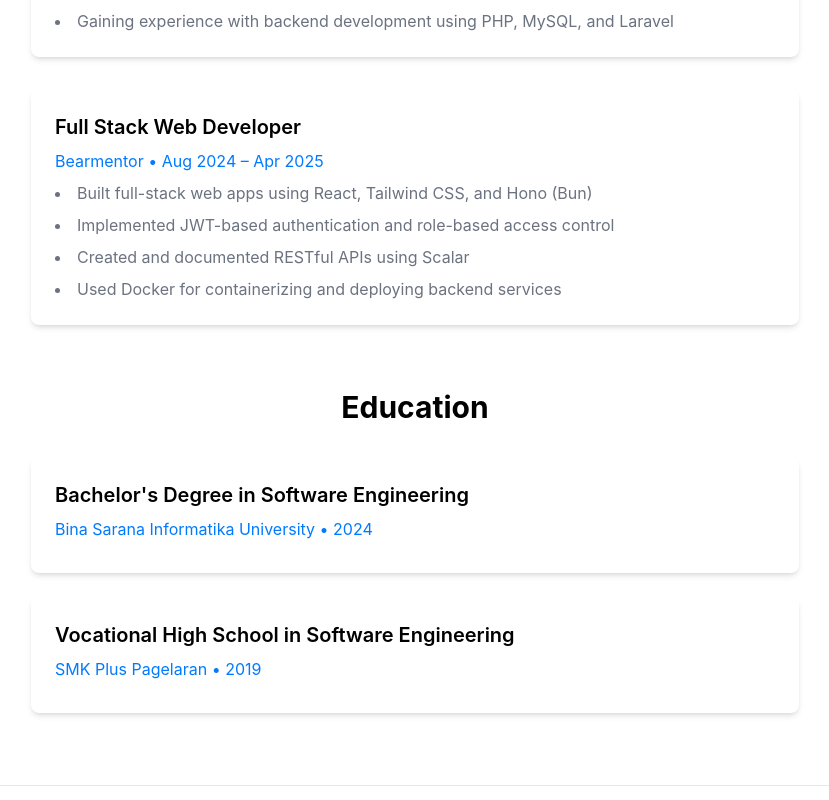
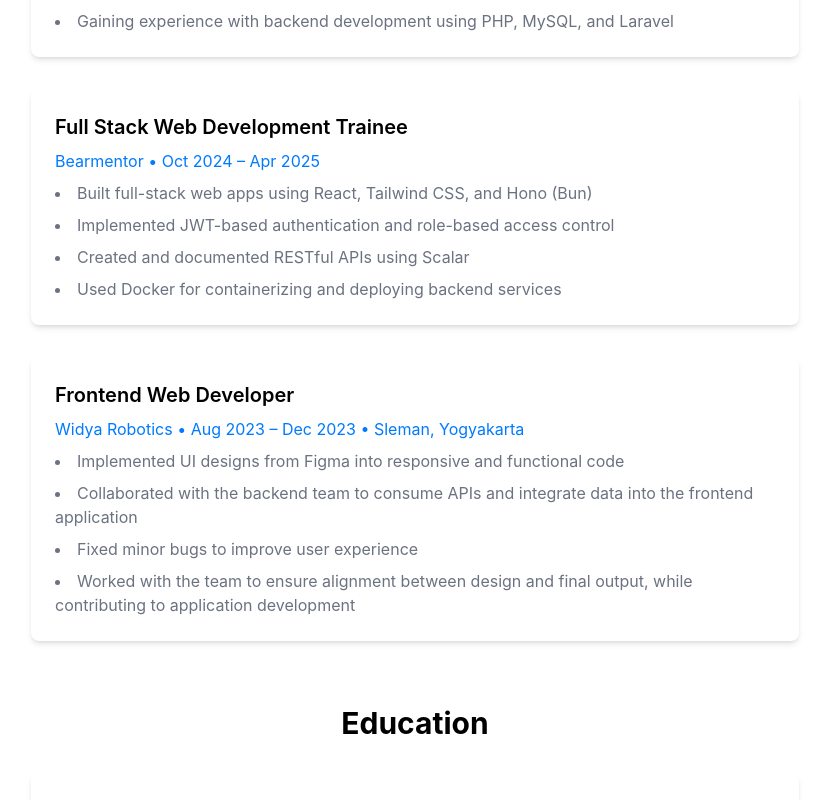
Before and after one commit to fathurrahman20/portfolio-v2, a Next.js app: page /about in a window 1280 px wide. Shown: the part 1147-1947 px from the top of the page, without its empty margins (225-1054 px from the left). Built offline with nearby package versions, Linux system fonts and the light colour scheme.

Commit message:
chore: update content

```diff
--- a/src/app/about/page.tsx
+++ b/src/app/about/page.tsx
@@ -57,7 +57,7 @@ export default function About() {
               {/* <li>Vue</li> */}
               <li>TypeScript</li>
               <li>React Query</li>
-              <li>Redux (Beginner)</li>
+              <li>Redux</li>
               <li>Shadcn UI</li>
               <li>Chakra UI</li>
               <li>Tailwind CSS</li>
@@ -77,7 +77,7 @@ export default function About() {
               <li>Bun</li>
               <li>Hono</li>
               <li>Express</li>
-              <li>Laravel (Beginner)</li>
+              <li>Laravel</li>
               <li>PostgreSQL</li>
               <li>MySQL</li>
               <li>MongoDB</li>
@@ -149,10 +149,10 @@ export default function About() {
             variants={fadeInUp}
             {...cardHoverSmall}>
             <h3 className="text-xl font-semibold mb-2">
-              Full Stack Web Developer
+              Full Stack Web Development Trainee
             </h3>
             <p className="text-primary mb-2">
-              Bearmentor • Aug 2024 – Apr 2025
+              Bearmentor • Oct 2024 – Apr 2025
             </p>
             <ul className="text-secondary list-disc list-inside space-y-2">
               <li>
@@ -169,6 +169,33 @@ export default function About() {
               </li>
             </ul>
           </motion.div>
+
+          <motion.div
+            className="bg-white dark:bg-dark/50 p-6 rounded-lg shadow-md"
+            variants={fadeInUp}
+            {...cardHoverSmall}>
+            <h3 className="text-xl font-semibold mb-2">
+              Frontend Web Developer
+            </h3>
+            <p className="text-primary mb-2">
+              Widya Robotics • Aug 2023 – Dec 2023 • Sleman, Yogyakarta
+            </p>
+            <ul className="text-secondary list-disc list-inside space-y-2">
+              <li>
+                Implemented UI designs from Figma into responsive and functional
+                code
+              </li>
+              <li>
+                Collaborated with the backend team to consume APIs and integrate
+                data into the frontend application
+              </li>
+              <li>Fixed minor bugs to improve user experience</li>
+              <li>
+                Worked with the team to ensure alignment between design and
+                final output, while contributing to application development
+              </li>
+            </ul>
+          </motion.div>
         </motion.div>
       </motion.section>
 
--- a/src/contents/projects.ts
+++ b/src/contents/projects.ts
@@ -3,7 +3,8 @@ import { Project } from "@/types";
 export const projects: Project[] = [
   {
     title: "Marketflow",
-    description: "Simple E-commerce Web App",
+    description:
+      "A simple E-commerce Web App currently under active development, built to showcase practical application of React.js, Hono, Prisma, and PostgreSQL.",
     technologies: [
       "React.js",
       "TypeScript",
@@ -25,7 +26,7 @@ export const projects: Project[] = [
   {
     title: "JobKu",
     description:
-      "Job Tracking Web App with Next.js, TypeScript, and React Query",
+      "A web application designed to help users track their job applications seamlessly, built with Next.js, TypeScript, and React Query.",
     technologies: [
       "Next.js",
       "TypeScript",
@@ -50,7 +51,7 @@ export const projects: Project[] = [
   {
     title: "Car Rental Website",
     description:
-      "An elegant and user-friendly car rental website created using Bootstrap, React.js, and Redux.",
+      "An elegant and user-friendly car rental website, built to showcase practical application of Bootstrap, React.js, and Redux.",
     technologies: ["React.js", "Bootstrap", "Redux"],
     githubLink: "https://github.com/fathurrahman20/car-rental",
     demoLink: "https://binar-car-rental-k1.vercel.app/",
@@ -58,7 +59,8 @@ export const projects: Project[] = [
   },
   {
     title: "GameVerse",
-    description: "A RAWG.io-inspired App with React, TypeScript, and Chakra UI",
+    description:
+      "A game discovery platform inspired by RAWG.io, offering a dynamic user experience with React, TypeScript, Chakra UI, and React Query.",
     technologies: [
       "React.js",
       "TypeScript",
```
